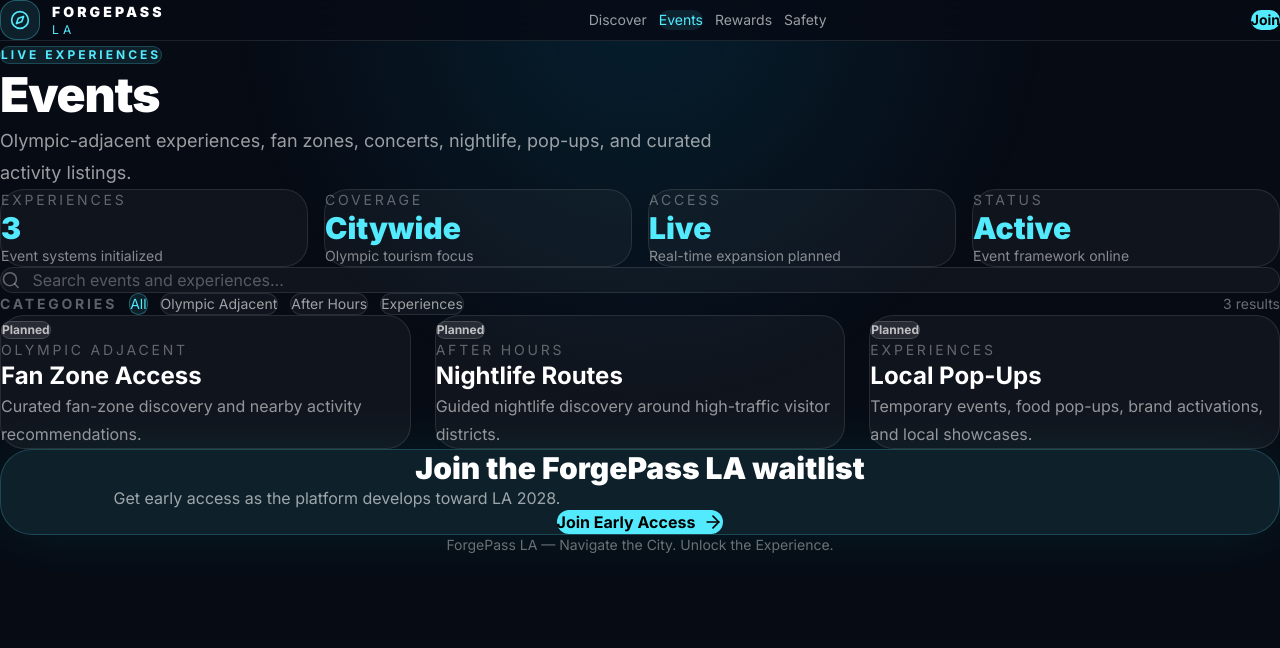
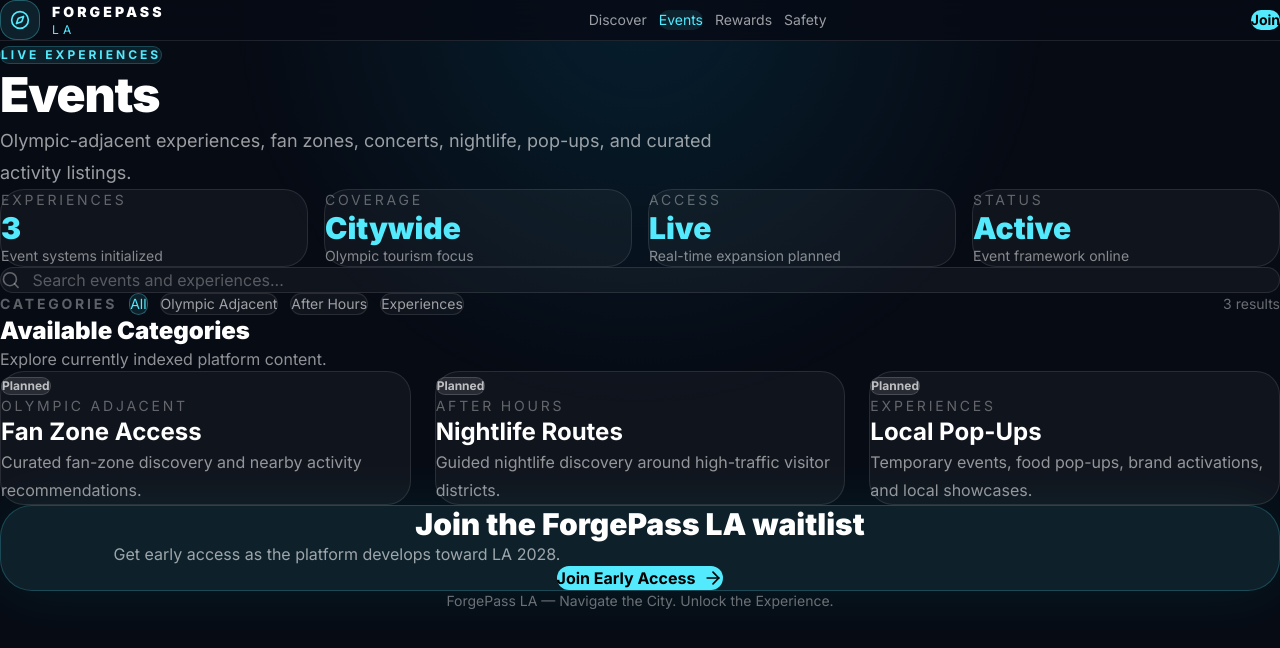
Before and after one commit to Oatskillua/forgepass-la, a React (Vite) app: page /events in a window 1280 px wide. Shown: the top 648 px of the page. Built offline with nearby package versions, Linux system fonts and the light colour scheme.

Commit message:
Add reusable content section container

```diff
--- /dev/null
+++ b/src/components/ContentSection.jsx
@@ -0,0 +1,27 @@
+export default function ContentSection({
+  title,
+  subtitle,
+  children,
+}) {
+  return (
+    <section className="mt-14">
+      {(title || subtitle) && (
+        <div className="mb-8">
+          {title && (
+            <h2 className="text-2xl font-black text-white">
+              {title}
+            </h2>
+          )}
+
+          {subtitle && (
+            <p className="mt-3 max-w-3xl text-white/55">
+              {subtitle}
+            </p>
+          )}
+        </div>
+      )}
+
+      {children}
+    </section>
+  )
+}
--- a/src/pages/CategoryPage.jsx
+++ b/src/pages/CategoryPage.jsx
@@ -4,6 +4,7 @@ import CardGrid from '../components/CardGrid'
 import PageCTA from '../components/PageCTA'
 import PageHero from '../components/PageHero'
 import EmptyState from '../components/EmptyState'
+import ContentSection from '../components/ContentSection'
 
 import { useFilteredItems } from '../hooks/useFilteredItems'
 
@@ -34,6 +35,10 @@ export default function CategoryPage({ config }) {
         resultCount={filteredItems.length}
       />
 
+      <ContentSection
+        title="Available Categories"
+        subtitle="Explore currently indexed platform content."
+      >
         {filteredItems.length > 0 ? (
           <CardGrid>
             {filteredItems.map((item) => (
@@ -43,6 +48,7 @@ export default function CategoryPage({ config }) {
         ) : (
           <EmptyState />
         )}
+      </ContentSection>
 
       <PageCTA />
     </PageShell>
```
Lines whose indentation alone changed are shown as unchanged.
